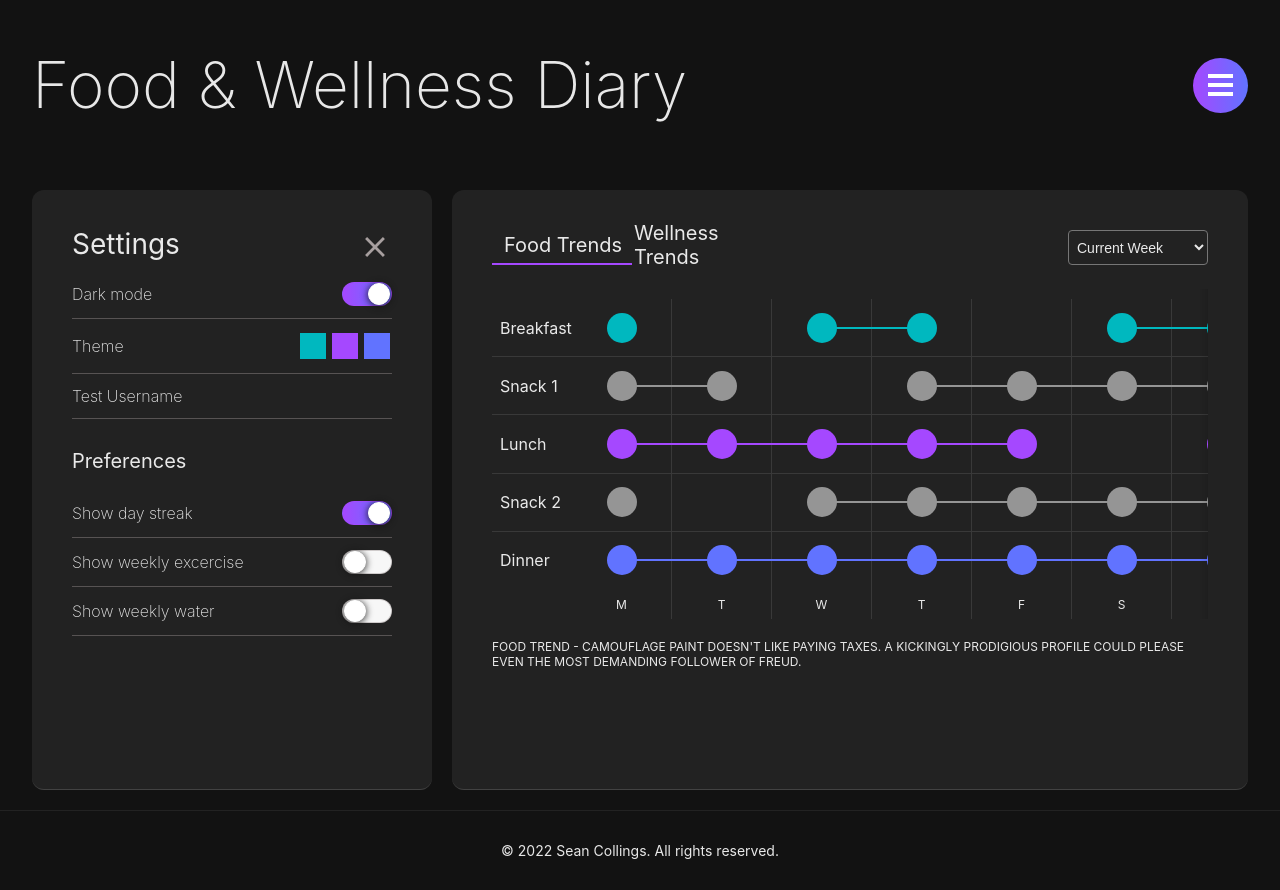
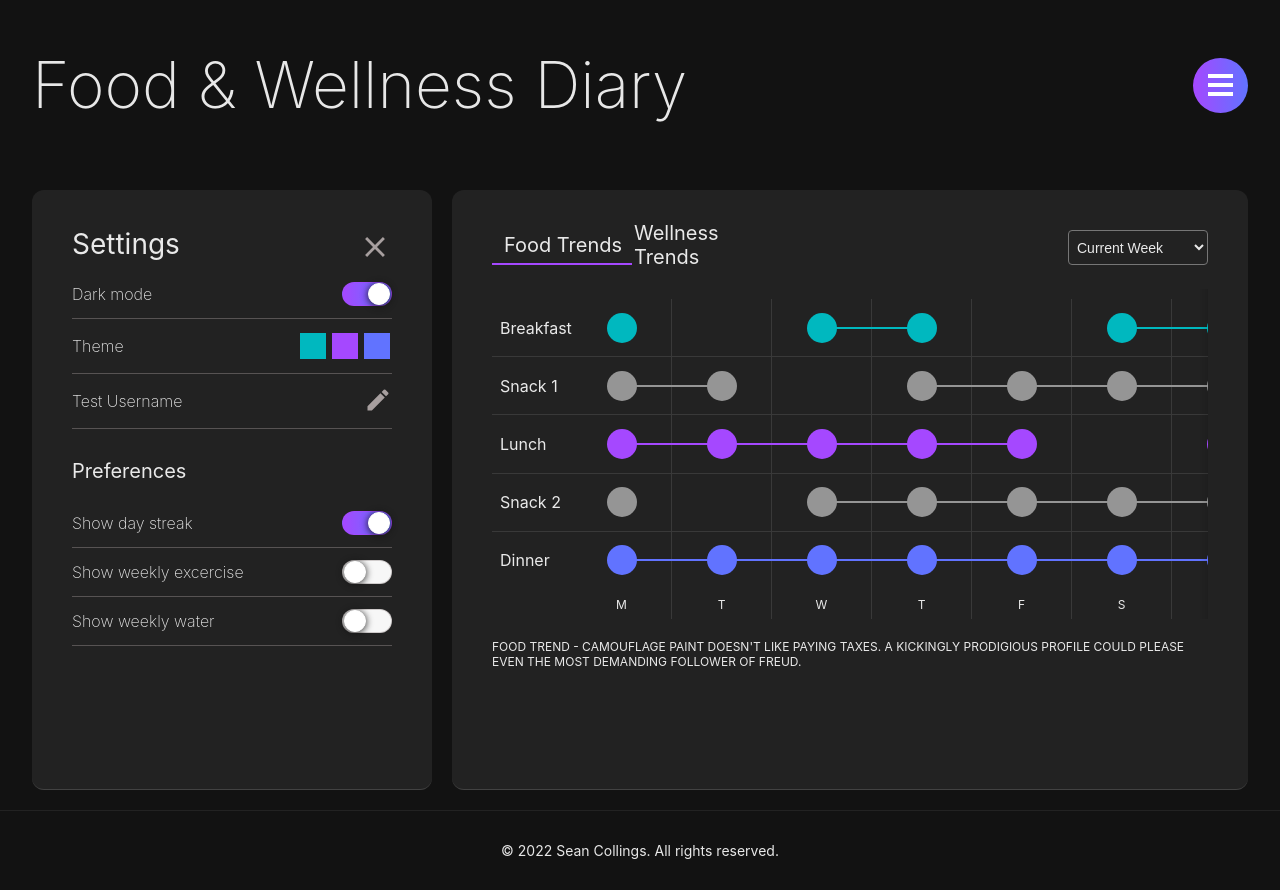
Before and after one commit to SeanCollings/food-diary-client, a Next.js app: page /profile in a window 1280 px wide. Both pictures are taken after a click on the button "settings". Built offline with nearby package versions, Linux system fonts and the light colour scheme.

Commit message:
add abilty to update name

```diff
--- /dev/null
+++ b/components/profile/my-profile/edit-input/index.tsx
@@ -0,0 +1,148 @@
+import { useTheme } from '@hooks/use-theme';
+import { COLOURS, OPACITY_50 } from '@utils/constants';
+import { runSingleValidation } from '@utils/validation';
+import {
+  ERROR_EMPTY_INPUT,
+  INPUT_MAX_LENGTH,
+} from '@utils/validation/validation.constants';
+import { TErrors } from '@utils/validation/validation.types';
+import { nonEmptyInputValidators } from '@utils/validation/validators';
+import { useState, FC, ChangeEvent, KeyboardEvent } from 'react';
+import { MdClose, MdEdit, MdDone } from 'react-icons/md';
+import styled from 'styled-components';
+
+interface ISInput {
+  background: string;
+  colour: string;
+  border: string;
+  errorColour: string;
+}
+
+const SContainer = styled.div`
+  height: 30px;
+  display: flex;
+  align-items: center;
+  justify-content: space-between;
+  width: 100%;
+  gap: 20px;
+`;
+const SName = styled.span`
+  overflow: hidden;
+  white-space: nowrap;
+  text-overflow: ellipsis;
+`;
+const SInput = styled.input<ISInput>`
+  width: 100%;
+  border-radius: 4px;
+  font-size: 16px;
+  font-weight: 200;
+  padding: 4px;
+  color: ${({ colour }) => colour};
+  background-color: ${({ background }) => `${background}${OPACITY_50}`};
+  border: 1px solid
+    ${({ border, errorColour }) => (errorColour ? errorColour : border)};
+`;
+const SIconButton = styled.button`
+  outline: none;
+  cursor: pointer;
+  background-color: transparent;
+  padding: 0;
+  border: none;
+
+  :hover {
+    opacity: 0.6;
+  }
+  :active {
+    opacity: 0.4;
+  }
+`;
+const SChoiceContainer = styled.div`
+  display: flex;
+  gap: 10px;
+`;
+
+interface IEditInputProps {
+  value: string;
+  onSave: (value: string) => void;
+}
+
+const EditInput: FC<IEditInputProps> = ({ value, onSave }) => {
+  const theme = useTheme();
+  const [editableValue, setEditableValue] = useState(value);
+  const [editEnabled, setEditEnabled] = useState(false);
+  const [inputErrors, setInputErrors] = useState<TErrors>({});
+  const id = 'edit-name-input';
+
+  const onChangeHandler = (event: ChangeEvent<HTMLInputElement>) => {
+    setEditableValue(event.target.value);
+  };
+  const handleHideInput = () => {
+    setEditEnabled(false);
+    setInputErrors({});
+    setEditableValue(value);
+  };
+  const saveInputHandler = () => {
+    const errors = runSingleValidation({
+      value: editableValue,
+      id,
+      validators: nonEmptyInputValidators,
+      errors: {},
+    });
+
+    if (Object.keys(errors).length) {
+      return setInputErrors(errors);
+    }
+
+    setInputErrors({});
+    onSave(editableValue);
+    setEditEnabled(false);
+  };
+  const onKeyDownHandler = (event: KeyboardEvent<HTMLInputElement>) => {
+    if (event.key === 'Enter') {
+      saveInputHandler();
+    } else if (event.key === 'Escape') {
+      handleHideInput();
+    }
+  };
+
+  return (
+    <SContainer>
+      {!editEnabled && <SName>{value}</SName>}
+      {editEnabled && (
+        <SInput
+          type={'text'}
+          value={editableValue}
+          background={theme.backgroundPrimary}
+          border={theme.quaternary}
+          colour={theme.text}
+          maxLength={INPUT_MAX_LENGTH}
+          errorColour={(!!inputErrors[id] && theme.error) || ''}
+          title={inputErrors[id] || ''}
+          placeholder={!!inputErrors[id] ? ERROR_EMPTY_INPUT : 'Enter name'}
+          onChange={onChangeHandler}
+          onKeyDown={onKeyDownHandler}
+        />
+      )}
+      {editEnabled && (
+        <SChoiceContainer>
+          <SIconButton onClick={saveInputHandler} title="Save name">
+            <MdDone color={COLOURS.gray} size={28} />
+          </SIconButton>
+          <SIconButton onClick={handleHideInput} title="Cancel">
+            <MdClose color={COLOURS.gray} size={28} />
+          </SIconButton>
+        </SChoiceContainer>
+      )}
+      {!editEnabled && (
+        <SIconButton
+          onClick={() => setEditEnabled(true)}
+          title="Update your name"
+        >
+          <MdEdit color={COLOURS.gray} size={28} />
+        </SIconButton>
+      )}
+    </SContainer>
+  );
+};
+
+export default EditInput;
--- a/components/profile/my-profile/settings-profile/index.tsx
+++ b/components/profile/my-profile/settings-profile/index.tsx
@@ -5,6 +5,7 @@ import { FC } from 'react';
 import { MdClose } from 'react-icons/md';
 import styled from 'styled-components';
 import ThemeDisplay from '@components/profile/my-profile/theme-display';
+import EditInput from '@components/profile/my-profile/edit-input';
 
 const SContainer = styled.div`
   display: flex;
@@ -76,13 +77,16 @@ const SettingsProfile: FC<ISettingsProfile> = ({ onCancel }) => {
       showWeeklyWater: !user.preferences.showWeeklyWater,
     });
   };
+  const updateUsername = (name: string) => {
+    updateUser({ name });
+  };
 
   return (
     <SContainer>
       <STopContainer>
         <SHeader>
           Settings
-          <SCancelButton onClick={onCancel} title="cancel">
+          <SCancelButton onClick={onCancel} title="cancel" tabIndex={0}>
             <MdClose size={34} color={COLOURS.gray} />
           </SCancelButton>
         </SHeader>
@@ -94,7 +98,9 @@ const SettingsProfile: FC<ISettingsProfile> = ({ onCancel }) => {
           Theme
           <ThemeDisplay />
         </SPanel>
-        <SPanel>{user.name}</SPanel>
+        <SPanel>
+          <EditInput value={user.name} onSave={updateUsername} />
+        </SPanel>
       </STopContainer>
       <SPreferenceContainer>
         <SPreferenceHeader>Preferences</SPreferenceHeader>
--- a/components/profile/my-profile/user-profile/index.tsx
+++ b/components/profile/my-profile/user-profile/index.tsx
@@ -10,7 +10,7 @@ interface ISStatValue {
 }
 interface ISShareButton {
   colour: string;
-  background: String;
+  background: string;
 }
 
 const SLine = styled.div`
--- a/components/ui/toggle/index.tsx
+++ b/components/ui/toggle/index.tsx
@@ -57,14 +57,16 @@ const SInput = styled.input<ITheme>`
 
 interface IToggleProps {
   checked?: boolean;
+  tabIndex?: number;
   onChange: () => void;
 }
 
-const Toggle: FC<IToggleProps> = ({ checked = false, onChange }) => {
+const Toggle: FC<IToggleProps> = ({ checked = false, tabIndex, onChange }) => {
   const theme = useTheme();
 
   return (
     <SInput
+      tabIndex={tabIndex}
       type={'checkbox'}
       onChange={onChange}
       checked={checked}
--- a/hooks/use-theme/index.tsx
+++ b/hooks/use-theme/index.tsx
@@ -8,6 +8,7 @@ import {
   THEME_DARK,
   THEME_DARK_DEFAULT,
   THEME_LIGHT,
+  THEME_LIGHT_DEFAULT,
   TThemeProperties,
 } from '@utils/constants/theme.constants';
 
@@ -22,7 +23,7 @@ export const useTheme = (): TUseTheme => {
     const themeDefaults = darkMode ? STATIC_THEME.dark : STATIC_THEME.light;
     const currentTheme: ITheme = darkMode
       ? THEME_DARK[theme.dark || (THEME_DARK_DEFAULT.name as EThemeDark)]
-      : THEME_LIGHT[theme.light || (THEME_DARK_DEFAULT.name as EThemeLight)];
+      : THEME_LIGHT[theme.light || (THEME_LIGHT_DEFAULT.name as EThemeLight)];
 
     return { ...themeDefaults, ...currentTheme, darkMode };
   }, [darkMode, theme.dark, theme.light]);
```
